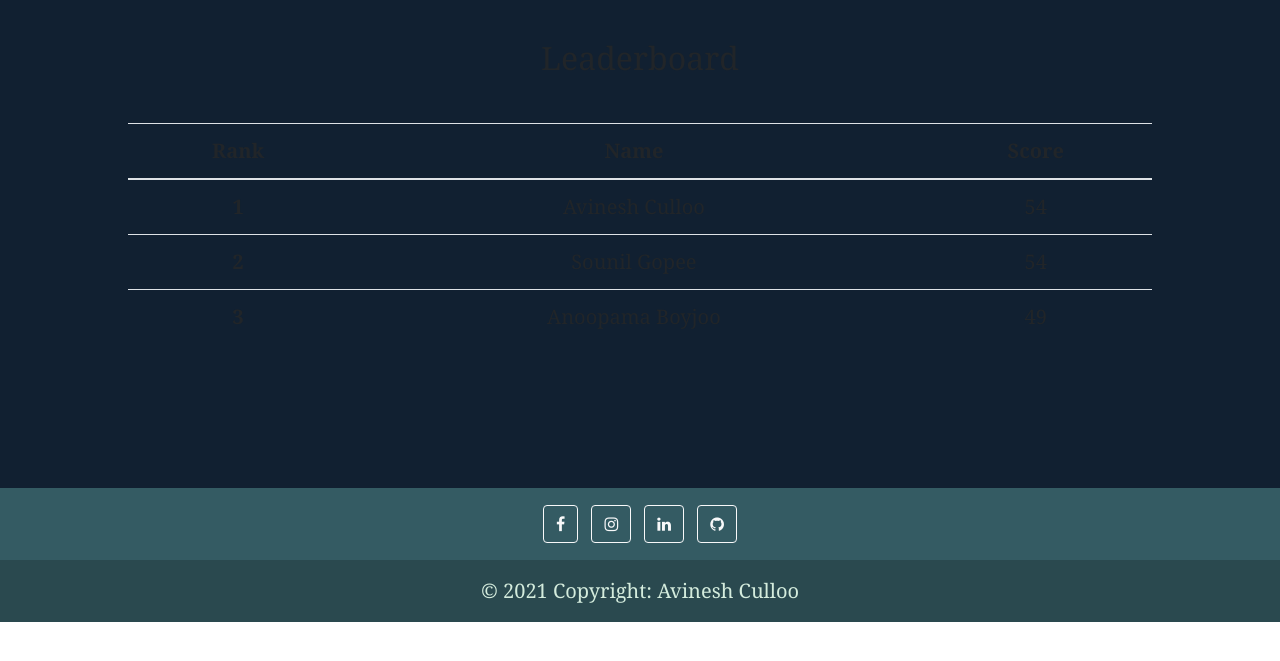
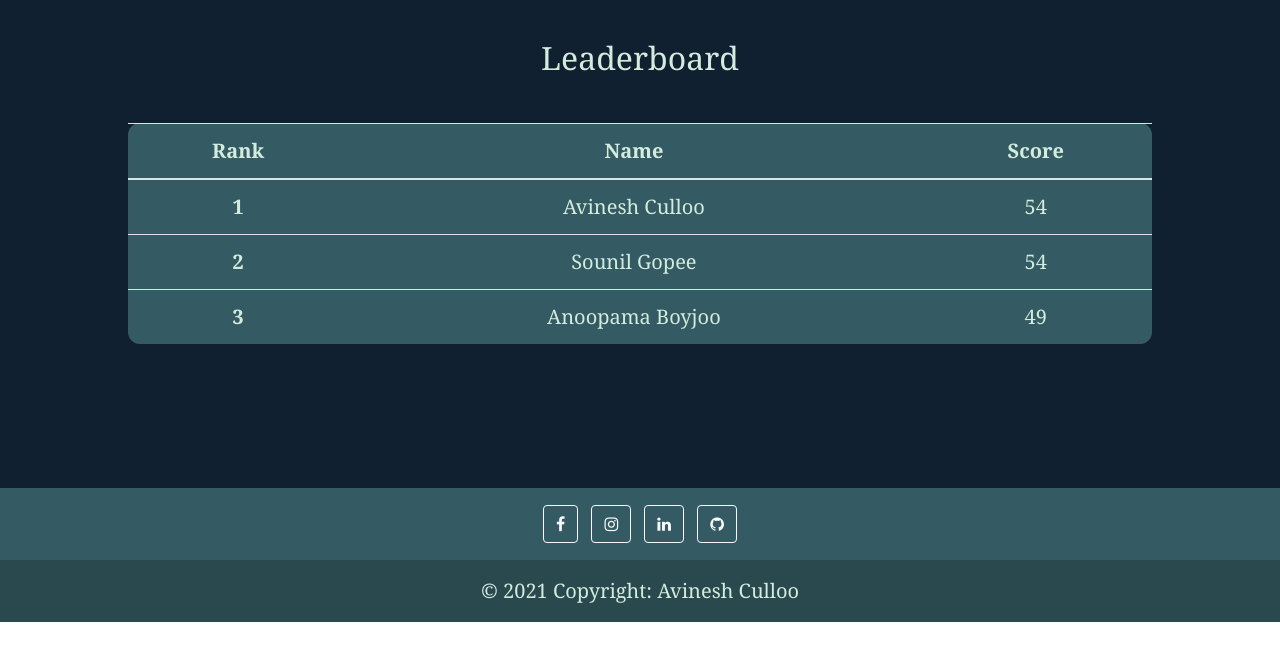
Before and after one commit to avinesh1906/CST2120-GameWebsite, a PHP site: page /rankboard/rankboard.php in a window 1280 px wide. Shown: the part 87-748 px from the top of the page. Run offline with PHP 8.4, Linux system fonts and the light colour scheme.

Commit message:
Modify the css for leaderboard.php

```diff
--- a/rankboard/css/styles.css
+++ b/rankboard/css/styles.css
@@ -6,6 +6,7 @@
     text-align: center;
     padding-left: 5%;
     padding-right: 5%;
+    color: #D4ECDD;
 }
 
 .rankboard_table {
@@ -16,4 +17,10 @@
     padding-right: 5%;
     margin-left: 5%;
     margin-right: 5%;
+    color: #D4ECDD;
+
 }
+.rankboard_table table {
+    background-color: #345B63;
+    border-radius: 12px;
+}
--- a/rankboard/rankboard.php
+++ b/rankboard/rankboard.php
@@ -5,6 +5,7 @@
     generateHeader($pageName, $folderName);
     generateNavBar($pageName);
 ?>
+
 <div class="rankboard_header">
     <h2> Leaderboard </h2>
 </div>
@@ -37,6 +38,7 @@
     </tbody>
     </table>
 </div>
+
 <?php
     generateFooter($pageName);
 ?>
```
Lines whose indentation alone changed are shown as unchanged.
